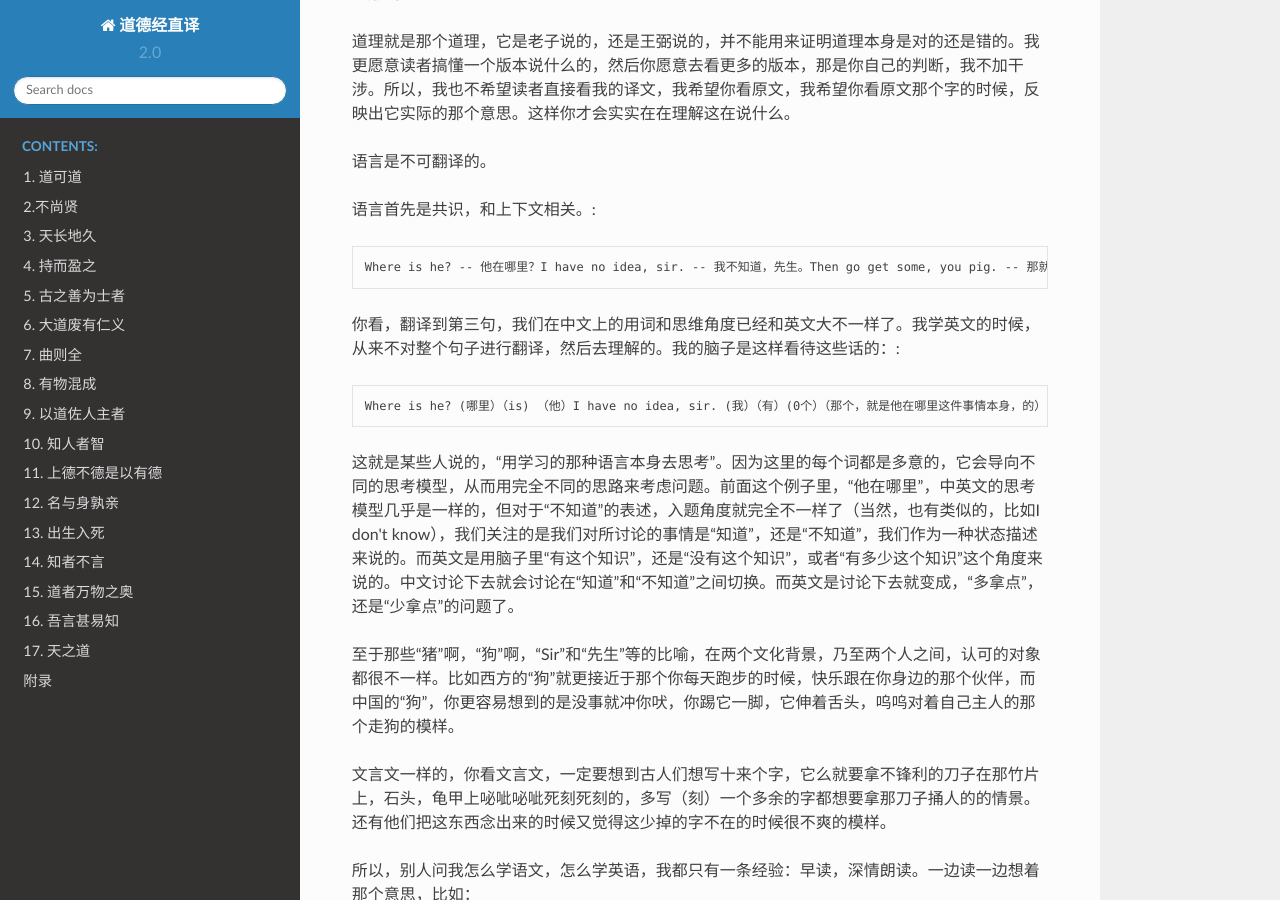
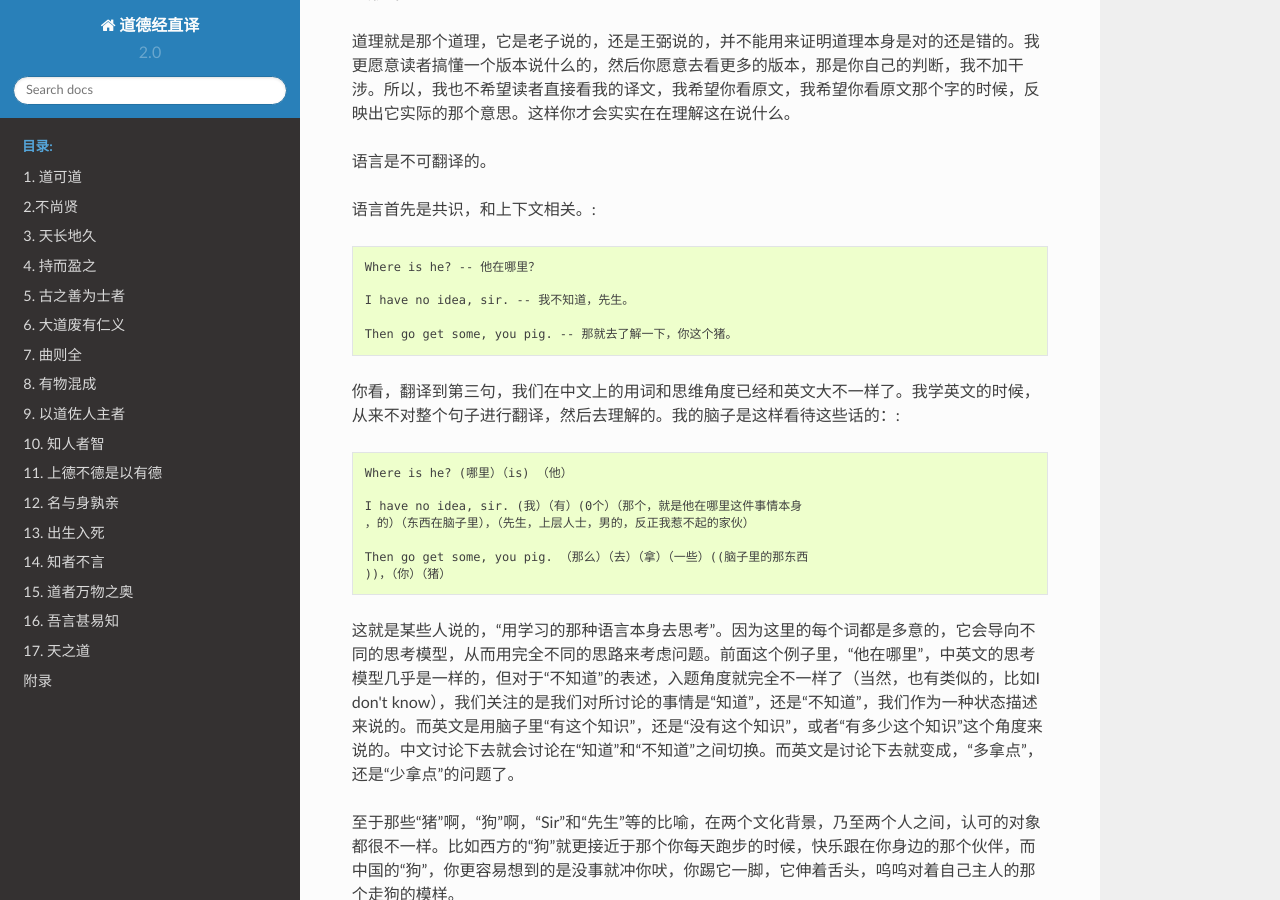
Before and after one commit to Kenneth-Lee/daodejing_translation, a Sphinx documentation site: the page built from source/README.rst, in a window 1280 px wide and 900 px high, scrolled down 3634 px. Built offline with Sphinx 7.4.7 and the Read the Docs theme 2.0.0, drawn with Linux system fonts in a browser that asks for light colours; formulas are drawn with MathJax 3.

Commit message:
sphinx: 取消对引文的去空行操作
Signed-off-by: Kenneth Lee <Kenneth-Lee-2012@qq.com>

```diff
--- a/source/README.rst
+++ b/source/README.rst
@@ -350,7 +350,7 @@ V2的前言
 
 .. toctree::
    :maxdepth: 2
-   :caption: Contents:
+   :caption: 目录:
 
    01.道可道
    02.不尚贤
--- a/source/_extensions/chinese_space.py
+++ b/source/_extensions/chinese_space.py
@@ -1,4 +1,4 @@
-from docutils.nodes import NodeVisitor, Text, TextElement
+from docutils.nodes import NodeVisitor, Text, TextElement, literal_block
 
 def setup(app):
     app.connect('doctree-resolved', process_chinese_para)
@@ -8,7 +8,7 @@ def process_chinese_para(app, doctree, docname):
 
 class ParaVisitor(NodeVisitor):
     def dispatch_visit(self, node):
-        if isinstance(node, TextElement):
+        if isinstance(node, TextElement) and not isinstance(node, literal_block):
             for i in range(len(node.children)):
                 if type(node[i]) == Text:
                     node[i] = Text(node[i].astext().replace('\r', '').replace('\n', ''))
```
